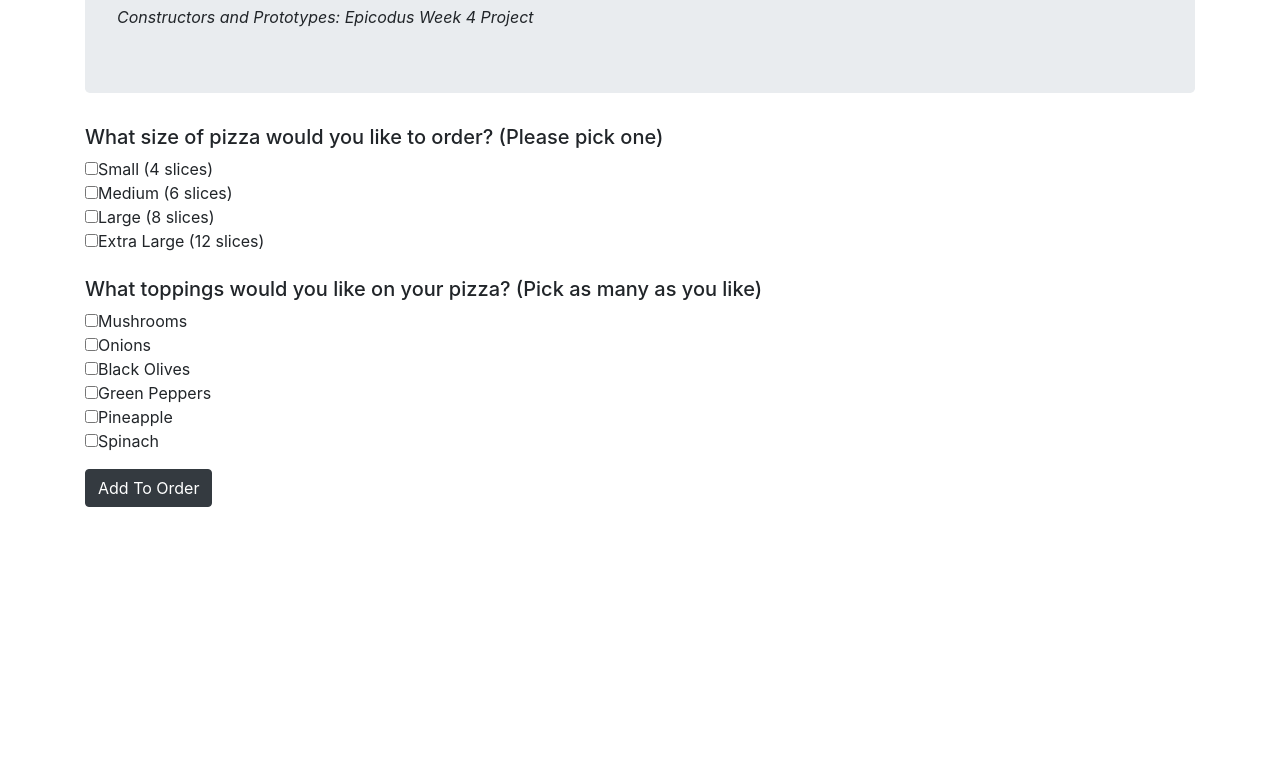
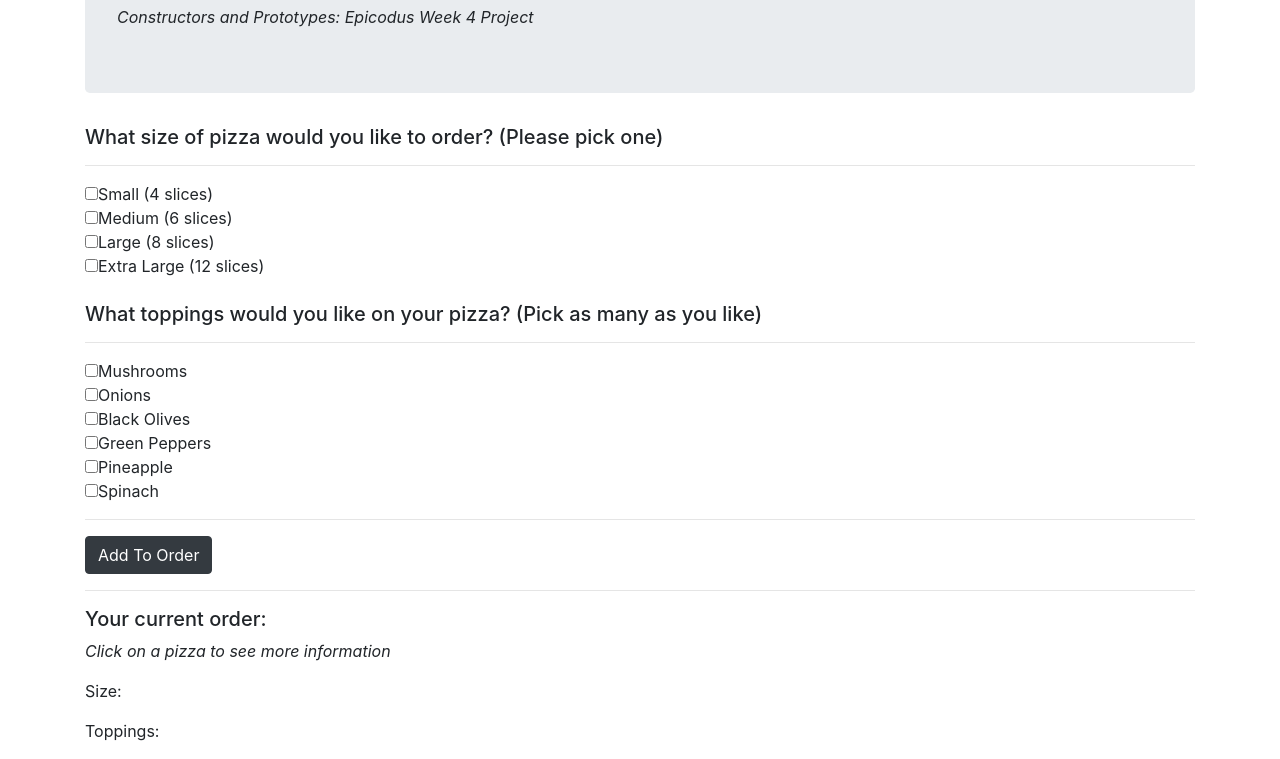
Before and after one commit to MarcLignarius/JS.Week4Proj, a plain HTML site: page index.html in a window 1280 px wide. Shown: the part 115-874 px from the top of the page. Before the commit the page ends 800 px from the top, so only its background shows below. Drawn offline with Linux system fonts and the light colour scheme.

Commit message:
add sections for current order and order details

```diff
--- a/index.html
+++ b/index.html
@@ -20,6 +20,7 @@
     <form id="addPizza">
       <div class"form-group">
         <h5>What size of pizza would you like to order? (Please pick one)</h5>
+        <hr>
         <input type="checkbox" name="size" onclick="onlyOne(this)" value="SM">Small (4 slices)<br>
         <input type="checkbox" name="size" onclick="onlyOne(this)" value="MD">Medium (6 slices)<br>
         <input type="checkbox" name="size" onclick="onlyOne(this)" value="LG">Large (8 slices)<br>
@@ -28,6 +29,7 @@
       <br>
       <div class="form-group">
         <h5>What toppings would you like on your pizza? (Pick as many as you like)</h5>
+        <hr>
         <input type="checkbox" name="toppings" value="mushrooms">Mushrooms<br>
         <input type="checkbox" name="toppings" value="onions">Onions<br>
         <input type="checkbox" name="toppings" value="blackolives">Black Olives<br>
@@ -35,8 +37,20 @@
         <input type="checkbox" name="toppings" value="pineapple">Pineapple<br>
         <input type="checkbox" name="toppings" value="spinach">Spinach<br>
       </div>
+      <hr>
       <button type="submit" class="btn btn-dark">Add To Order</button>
     </form>
+    <hr>
+    <h5>Your current order:</h5>
+    <em>Click on a pizza to see more information</em>
+    <ul id="currentOrder">
+    </ul>
+    <div id="orderDetails">
+      <p>Size: <span class="size"></span></p>
+      <p>Toppings: <span class="toppings"></span></p>
+      <div id="buttons">
+      </div>
+    </div>
 <!-- As with the very first section, this section should generally not be edited. -->
   </div>
 </body>
```
